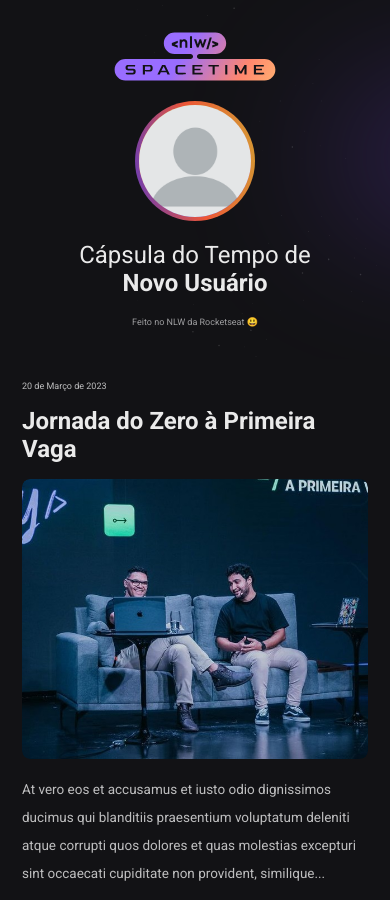
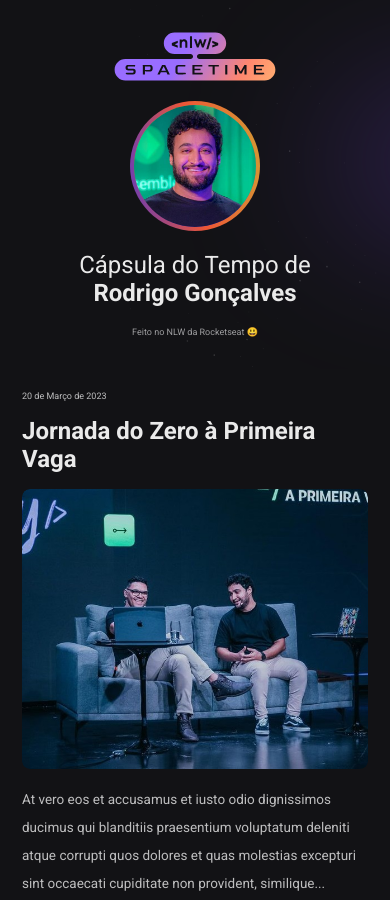
Before and after one commit to alexandreximenez/NLW-SpaceTime, a plain HTML site: page index.html in a window 390 px wide. Shown: the top 900 px of the page. Drawn offline with Linux system fonts and the light colour scheme.

```diff
--- a/index.html
+++ b/index.html
@@ -18,9 +18,9 @@
 <body>
     <aside>
         <img src="./assets/logo.svg" alt="Logo NLW SpaceTime">
-        <img src="./assets/blank-profile-picture-973460_1280.webp" alt="Foto do Usuário">
+        <img src="./assets/49030804.jfif" alt="Foto do Usuário">
 
-        <p>Cápsula do Tempo de <br> <strong>Novo Usuário</strong> </p>
+        <p>Cápsula do Tempo de <br> <strong>Rodrigo Gonçalves</strong> </p>
 
         <span>Feito no NLW da Rocketseat 😃</span>
     </aside>
@@ -46,7 +46,8 @@
             <h1>Jornada do Zero à Primeira Vaga</h1>
 
             <div>
-                <img src="./assets/jornada.png" alt="Rodrigo e Mayk apresentando o evento Jornada do Zero à Primeira Vaga">
+                <img src="./assets/jornada.png"
+                    alt="Rodrigo e Mayk apresentando o evento Jornada do Zero à Primeira Vaga">
             </div>
 
             <p>At vero eos et accusamus et iusto odio dignissimos ducimus qui blanditiis praesentium voluptatum deleniti
@@ -60,7 +61,8 @@
             <h1>Jornada do Zero à Primeira Vaga</h1>
 
             <div>
-                <img src="./assets/jornada.png" alt="Rodrigo e Mayk apresentando o evento Jornada do Zero à Primeira Vaga">
+                <img src="./assets/jornada.png"
+                    alt="Rodrigo e Mayk apresentando o evento Jornada do Zero à Primeira Vaga">
             </div>
 
             <p>At vero eos et accusamus et iusto odio dignissimos ducimus qui blanditiis praesentium voluptatum deleniti
--- a/styles.css
+++ b/styles.css
@@ -97,8 +97,8 @@
 }
 
 aside img:nth-child(2) {
-    width: 160px;
-    height: 160px;
+    width: 180px;
+    height: 180px;
     border-radius: 50%;
     border: 4px solid transparent;
     background: linear-gradient(#d39e33, #ed5636, #633bbc) padding-box,
@@ -158,7 +158,7 @@
     }
 
     aside img:nth-child(2) {
-        width: 120px;
-        height: 120px;
+        width: 130px;
+        height: 130px;
     }
 }
```
Also changed, not shown: assets/49030804.jfif (added), 2 other files.
